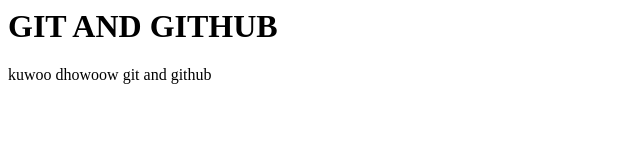
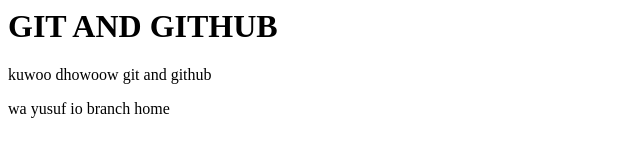
Before and after one commit to yusufismaelali/webap, a plain HTML site: page index.html in a window 1280 px wide. Shown: the whole page, without its empty margins (0-640 px from the left). Drawn offline with Linux system fonts and the light colour scheme.

Commit message:
waa aniga

```diff
--- a/index.html
+++ b/index.html
@@ -5,5 +5,6 @@
 <body>
     <h1>GIT AND GITHUB</h1>
     <p>kuwoo dhowoow git and github</p>
+    <p> wa yusuf io branch home</p>
 </body>
 </html>
```
